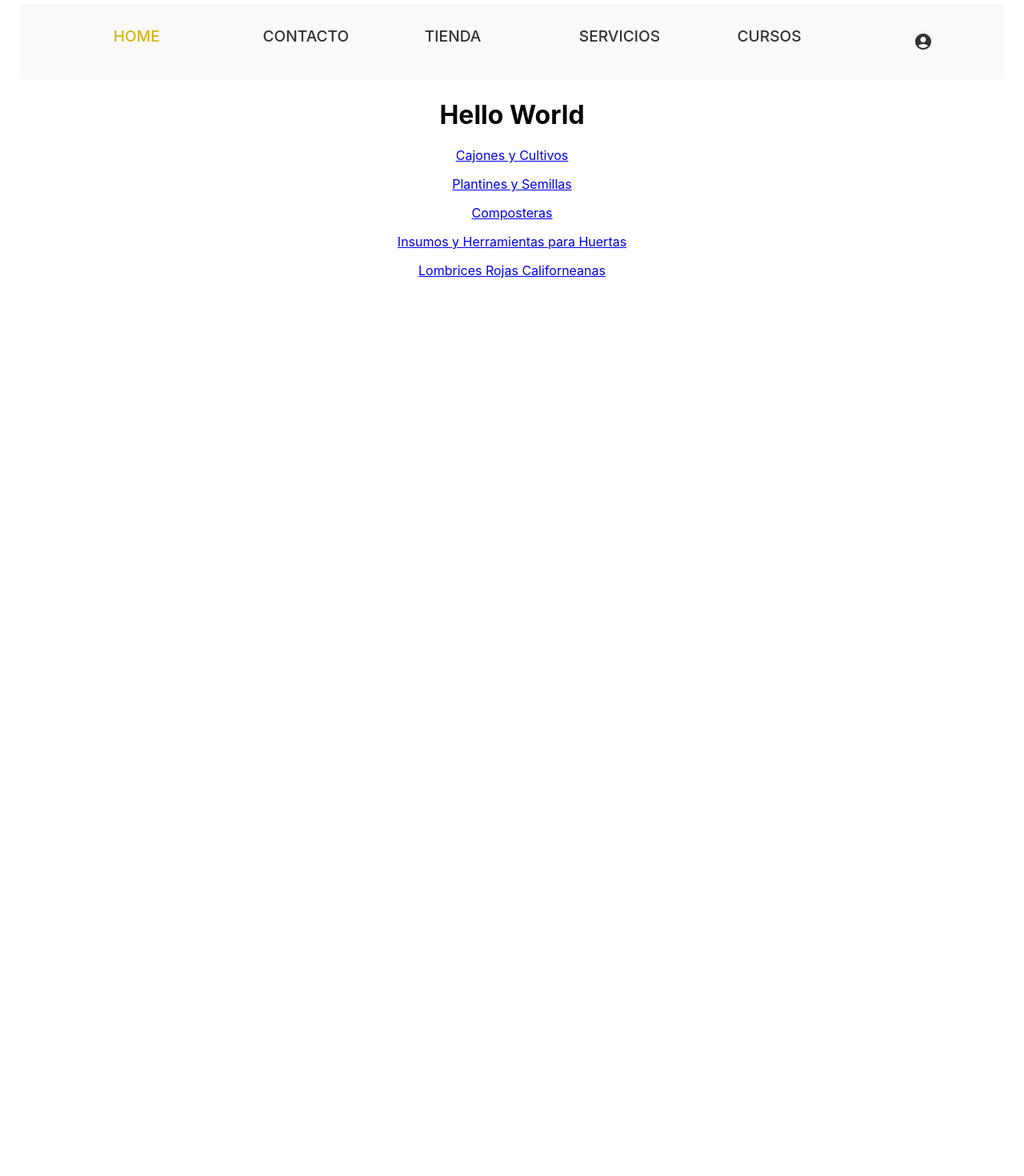
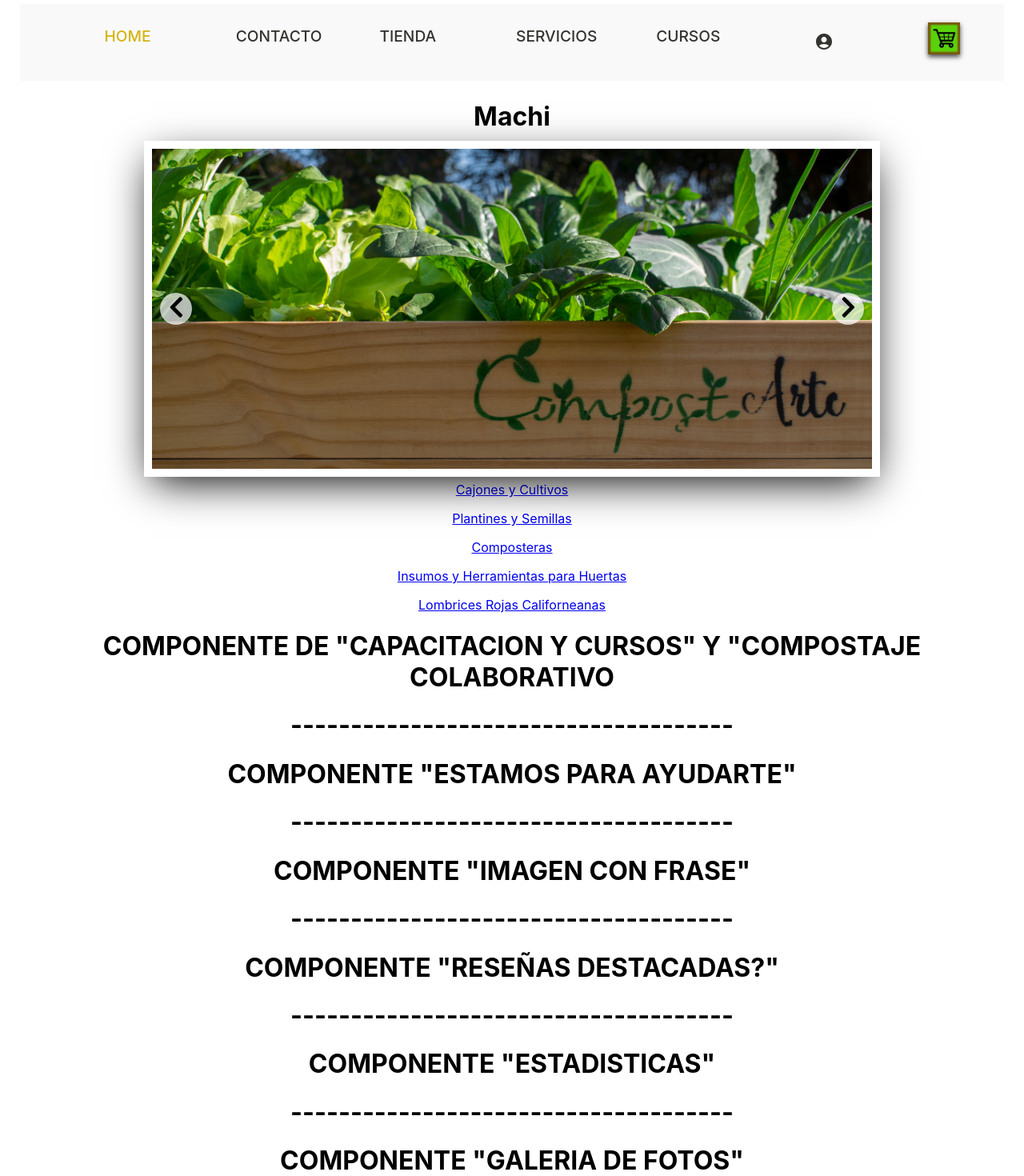
Before and after one commit to rubensauriosD/E-commerce-MACHI, a React (Create React App) app in the folder client/: page /#/ in a window 1280 px wide. Shown: the part 20-1490 px from the top of the page at 80% size. Before the commit the page ends 800 px from the top, so only its background shows below. Built offline with nearby package versions, Linux system fonts and the light colour scheme; no server answers.

Commit message:
cambios en la home, navbar y json

```diff
--- a/client/package.json
+++ b/client/package.json
@@ -5,6 +5,8 @@
   "dependencies": {
     "@emotion/react": "^11.5.0",
     "@emotion/styled": "^11.3.0",
+    "@fortawesome/free-solid-svg-icons": "^5.15.4",
+    "@fortawesome/react-fontawesome": "^0.1.16",
     "@material-ui/icons": "^4.11.2",
     "@mui/icons-material": "^5.0.5",
     "@mui/material": "^5.0.4",
@@ -16,6 +18,7 @@
     "axios": "^0.24.0",
     "react": "^17.0.2",
     "react-dom": "^17.0.2",
+    "react-hook-form": "^7.18.0",
     "react-redux": "^7.2.6",
     "react-router-dom": "^5.3.0",
     "react-routes": "^0.2.6",
--- a/client/src/Components/NavBar.jsx
+++ b/client/src/Components/NavBar.jsx
@@ -17,6 +17,7 @@ import AccountCircle from "@mui/icons-material/AccountCircle";
 // import MoreIcon from "@mui/icons-material/MoreVert";
 import React from "react";
 import NavBarCSS from "../Styles/NavBar.module.css";
+import Cart from "./Cart"
 import { NavLink } from "react-router-dom";
 
 const NavBar = () => {
@@ -96,6 +97,9 @@ const NavBar = () => {
               <AccountCircle />
             </IconButton>
           </NavLink>
+        </li>
+        <li>
+          <Cart/>
         </li>
       </ul>
     </div>
--- a/client/src/Pages/MainPage.js
+++ b/client/src/Pages/MainPage.js
@@ -1,5 +1,6 @@
 import "../Styles/MainPage.css";
 import Categorias from "../Components/Categorias";
+import Carrusel from "../Components/Carrusel/Carrusel"
 import { categoria } from "../Elements/ArrayCategoria";
 import { useDispatch, useSelector } from "react-redux";
 import { useEffect } from "react";
@@ -10,10 +11,56 @@ export default function MainPage() {
   useEffect(()=>{
     dispatch(getProducts())
   },[dispatch])
+
   return (
     <div>
-      <h1>Hello World</h1>
-      <Categorias categoria={categoria} />
+
+      <h1>Machi</h1>
+      <div className="carruselDiv">
+        <Carrusel />
+      </div>
+      <div className="categoryDiv">
+        <Categorias categoria={categoria} />
+      </div>
+      <div className="coursesDiv">
+        <h1>COMPONENTE DE "CAPACITACION Y CURSOS" Y "COMPOSTAJE COLABORATIVO</h1>
+      </div>
+
+      <h1>-------------------------------------</h1>
+
+      <div className="helpDiv">
+        <h1>COMPONENTE "ESTAMOS PARA AYUDARTE"</h1>
+      </div>
+
+      <h1>-------------------------------------</h1>
+
+      <div className="imgaleryDiv">
+        <h1>COMPONENTE "IMAGEN CON FRASE"</h1>
+      </div>
+
+      <h1>-------------------------------------</h1>
+
+      <div className="reviewsDiv">
+        <h1>COMPONENTE "RESEÑAS DESTACADAS?"</h1>
+      </div>
+
+      <h1>-------------------------------------</h1>
+
+      <div className="statisticsDiv">
+        <h1>COMPONENTE "ESTADISTICAS"</h1>
+      </div>
+
+      <h1>-------------------------------------</h1>
+
+      <div className="phogaleryDiv">
+        <h1>COMPONENTE "GALERIA DE FOTOS"</h1>
+      </div>
+
+      <h1>-------------------------------------</h1>
+
+      <div className="contactDiv">
+        <h1>COMPONENTE "FORMULARIO DE TRABAJO Y CONTACTO"</h1>
+      </div>
     </div>
   );
 }
```
Also changed, not shown: 1 other file (tests, documents, lock files or other folders).
